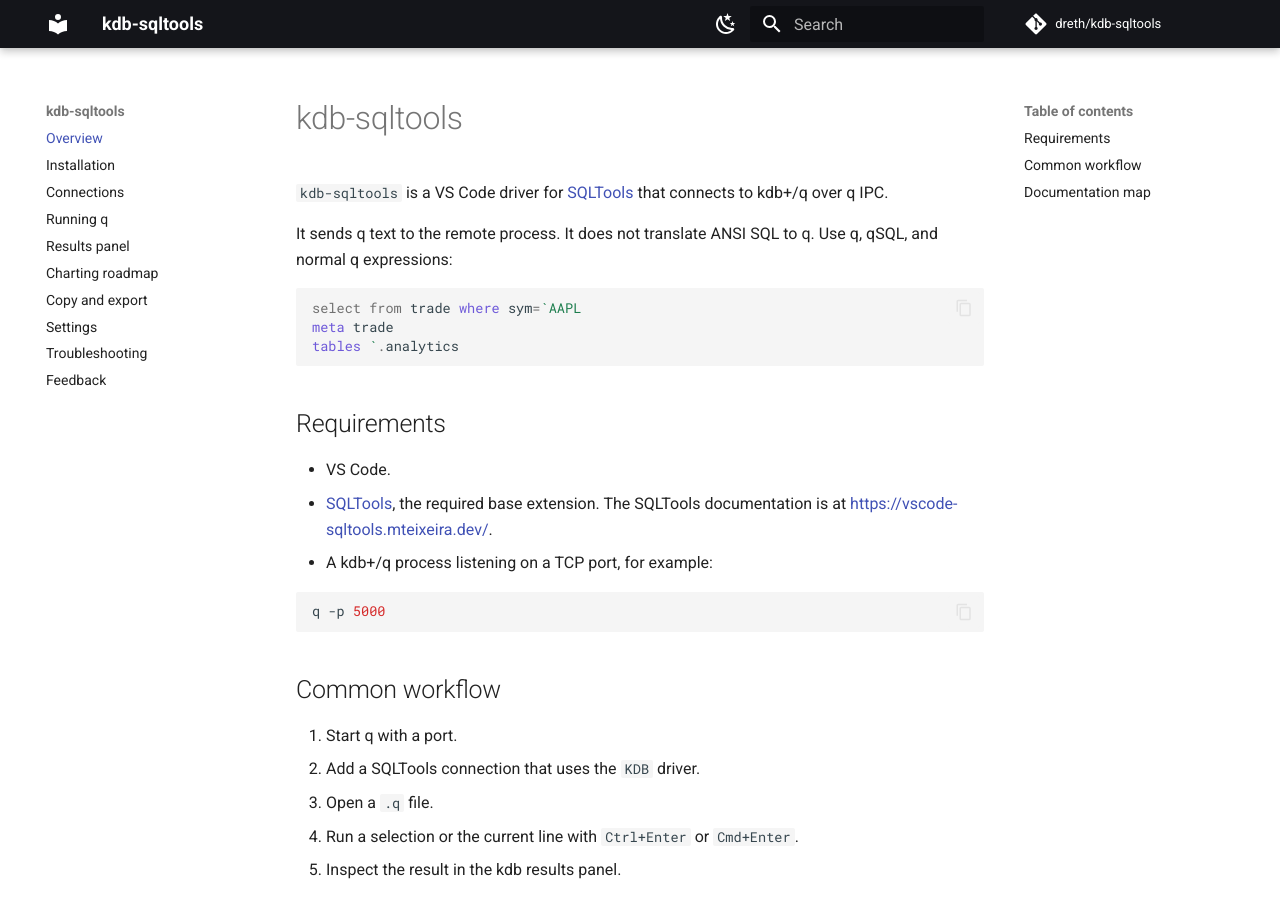
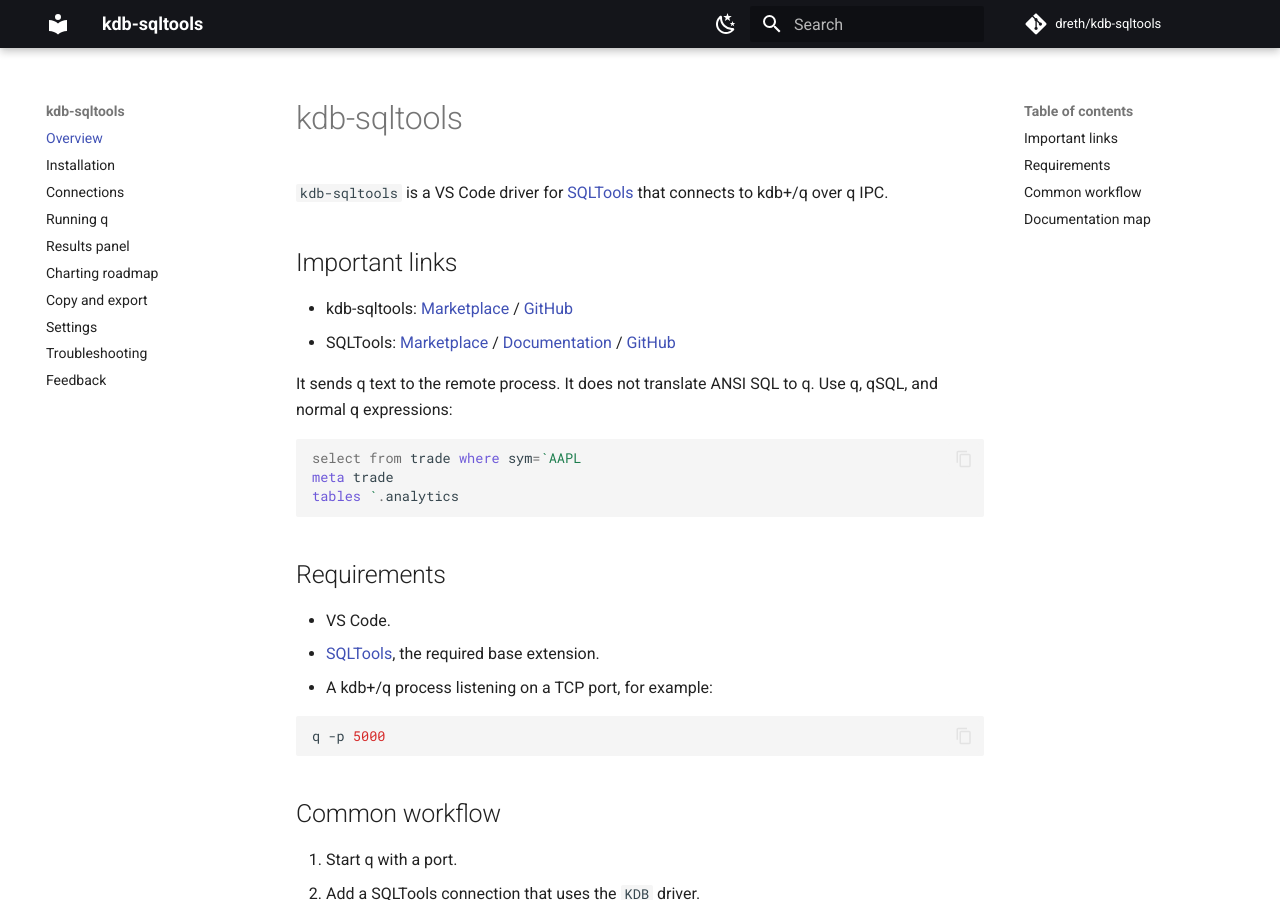
Before and after one commit to dreth/kdb-sqltools, an MkDocs documentation site: the page built from docs/index.md, in a window 1280 px wide and 900 px high. Built offline with MkDocs 1.6.1 and Material for MkDocs 9.7.7, drawn with Linux system fonts in a browser that asks for light colours; comment, search, counter and statistics services are not loaded.

Commit message:
docs: clarify project links and pages setup

````diff
--- a/docs/index.md
+++ b/docs/index.md
@@ -1,6 +1,11 @@
 # kdb-sqltools
 
 `kdb-sqltools` is a VS Code driver for [SQLTools](https://vscode-sqltools.mteixeira.dev/) that connects to kdb+/q over q IPC.
+
+## Important links
+
+- kdb-sqltools: [Marketplace](https://marketplace.visualstudio.com/items?itemName=DanielAlonso.kdb-sqltools) / [GitHub](https://github.com/dreth/kdb-sqltools)
+- SQLTools: [Marketplace](https://marketplace.visualstudio.com/items?itemName=mtxr.sqltools) / [Documentation](https://vscode-sqltools.mteixeira.dev/) / [GitHub](https://github.com/mtxr/vscode-sqltools)
 
 It sends q text to the remote process. It does not translate ANSI SQL to q. Use q, qSQL, and normal q expressions:
 
@@ -13,7 +18,7 @@
 ## Requirements
 
 - VS Code.
-- [SQLTools](https://github.com/mtxr/vscode-sqltools), the required base extension. The SQLTools documentation is at <https://vscode-sqltools.mteixeira.dev/>.
+- [SQLTools](https://marketplace.visualstudio.com/items?itemName=mtxr.sqltools), the required base extension.
 - A kdb+/q process listening on a TCP port, for example:
 
 ```sh
````
Also changed, not shown: docs/README.md (+10 -0 lines), docs/installation.md (+4 -0 lines), docs/troubleshooting.md (+6 -1 lines).
